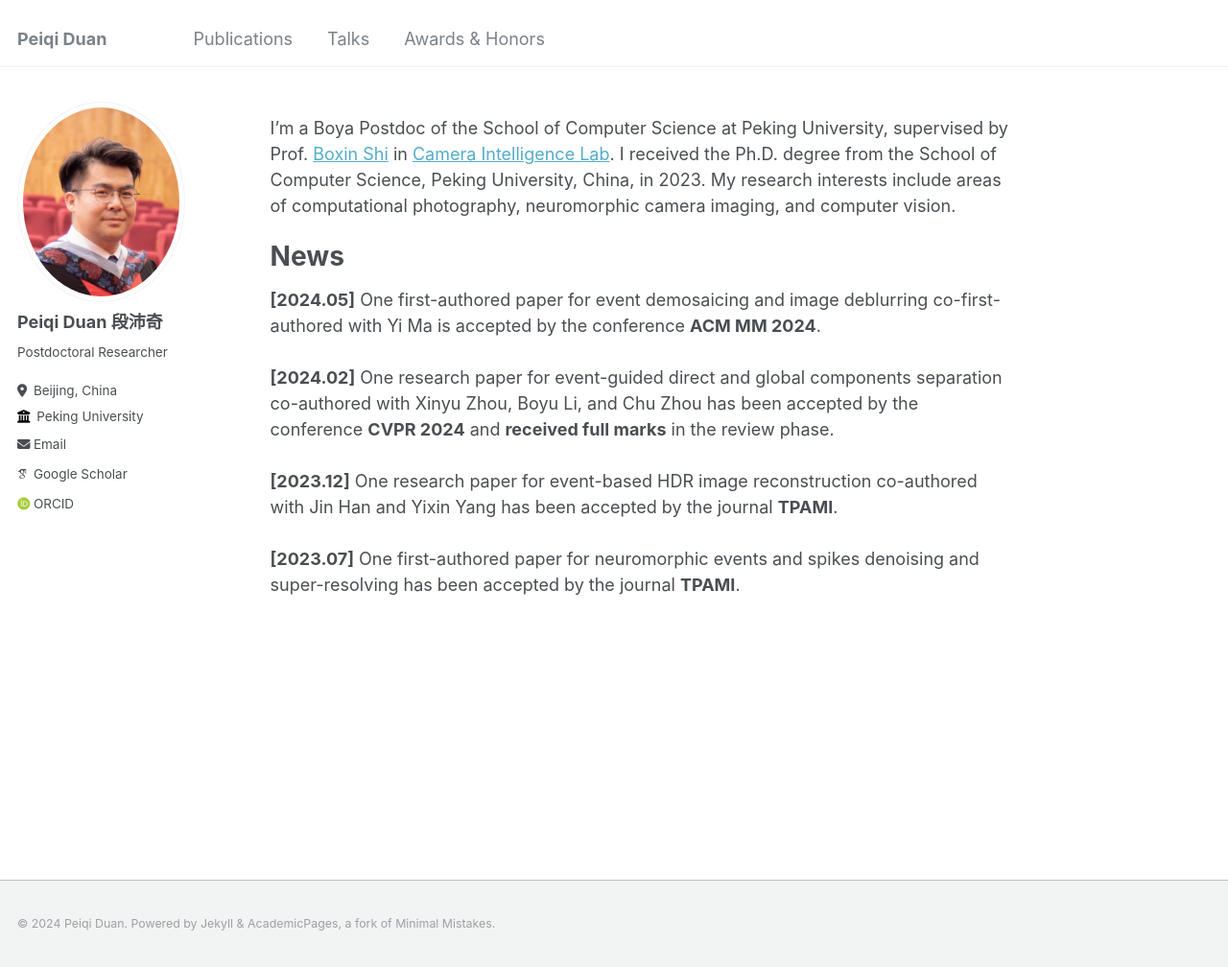
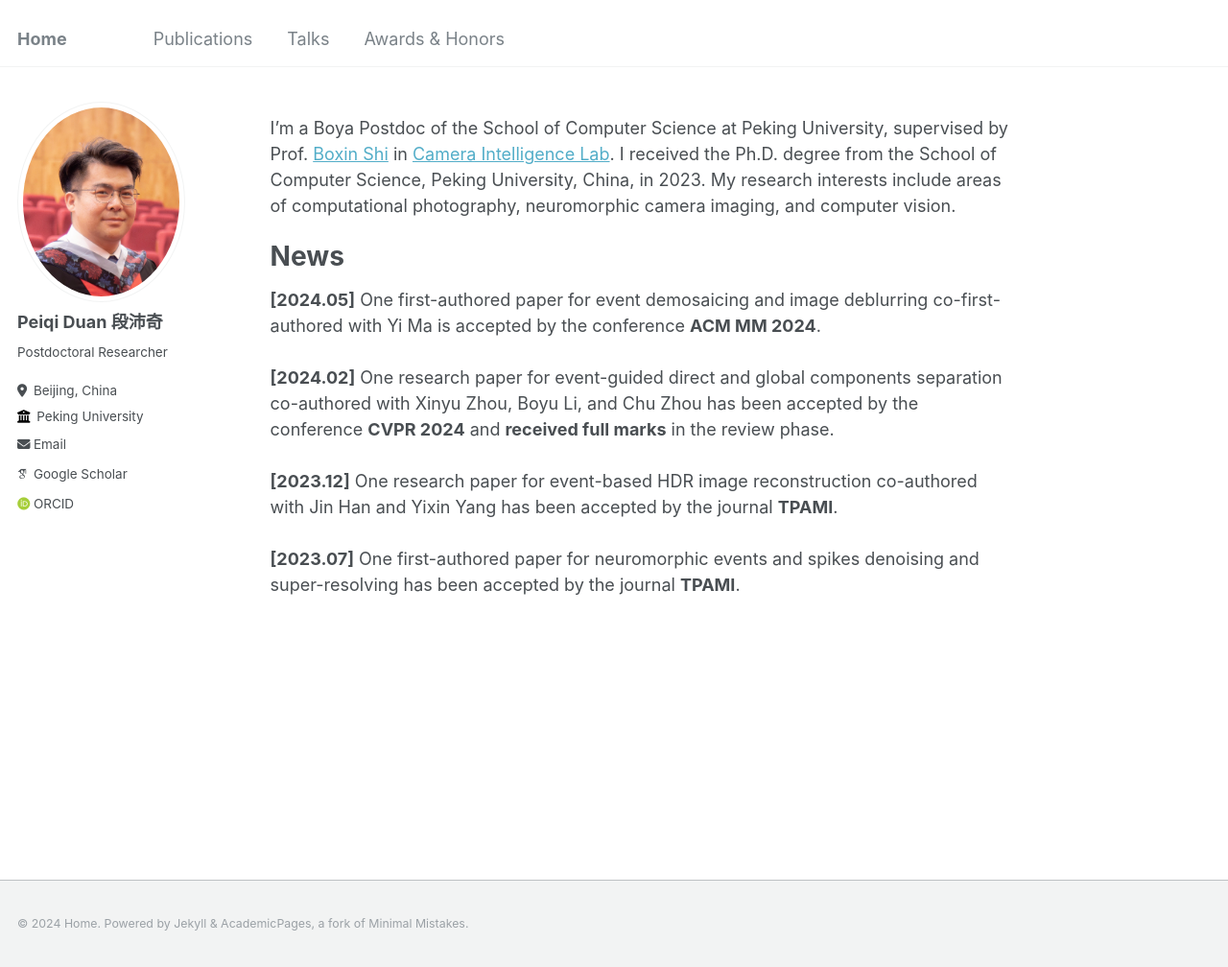
Before and after one commit to peiqi-duan/peiqi-duan.github.io, a Jekyll site: the page built from _pages/about.md, in a window 1280 px wide and 1008 px high. Shown: the whole window at 96% size. Built offline with Jekyll 4.4.1, drawn with Linux system fonts in a browser that asks for light colours; some web fonts are replaced.

Commit message:
Update _config.yml

```diff
--- a/_config.yml
+++ b/_config.yml
@@ -8,7 +8,7 @@
 
 # Basic Site Settings
 locale                   : "en-US"
-title                    : "Peiqi Duan"
+title                    : "Home"
 title_separator          : "-"
 name                     : &name ""
 description              : &description "personal description"
```
